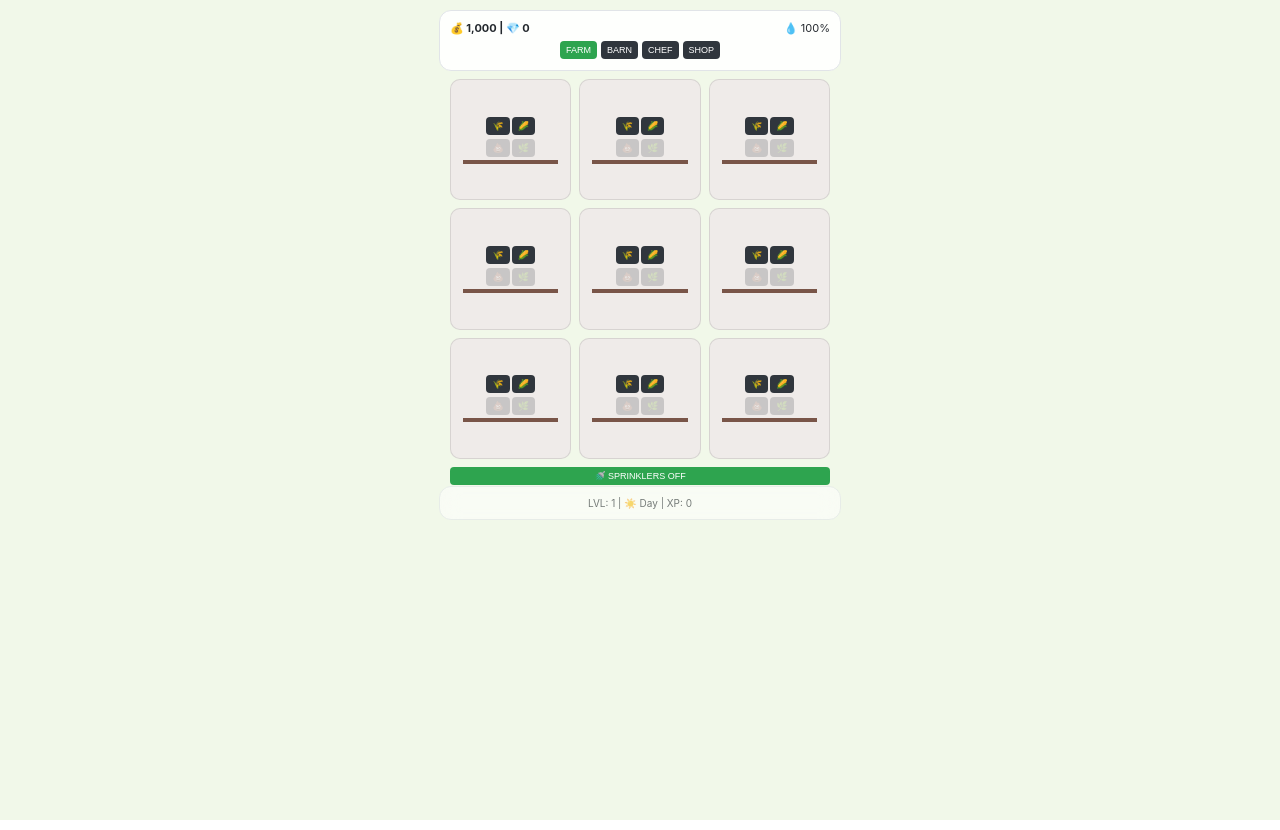
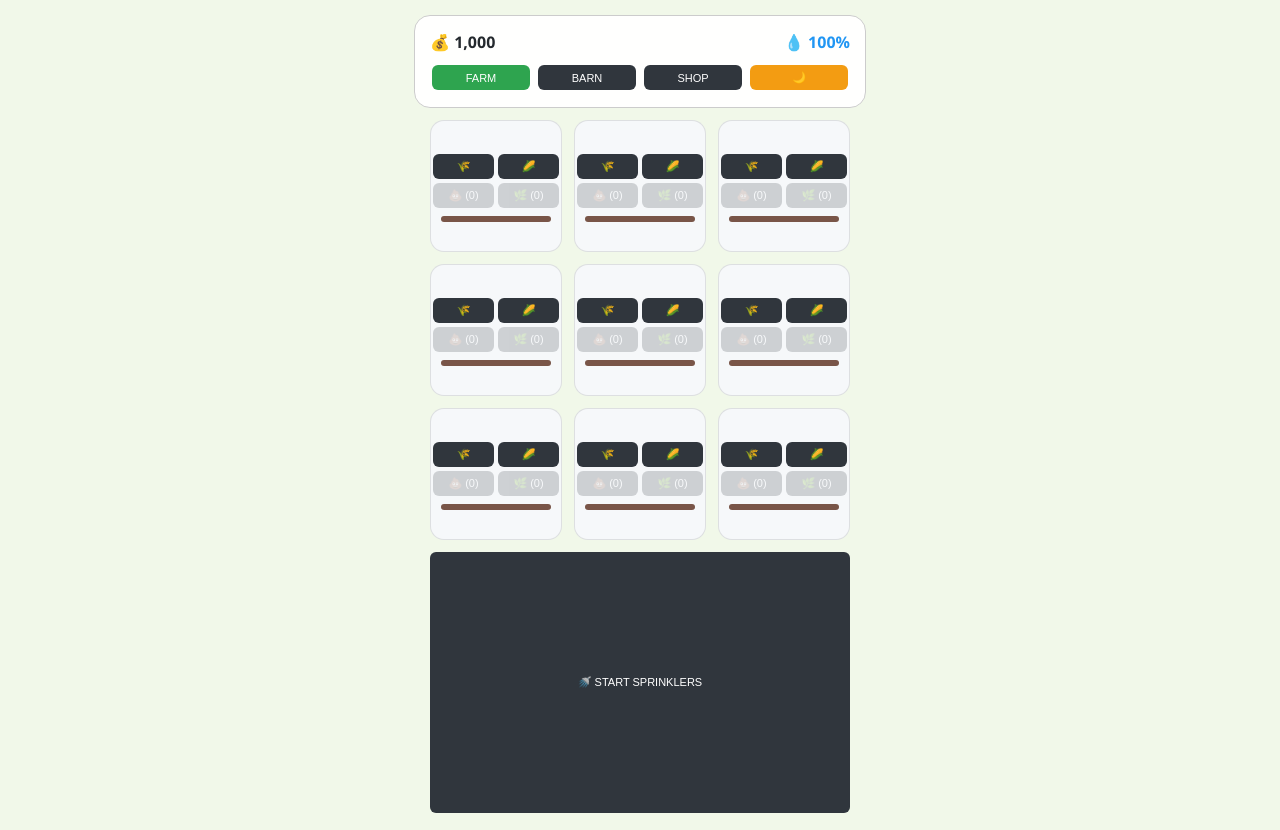
Before and after one commit to mohamedmehdigara/react-farming-game, a React (Create React App) app: page / in a window 1280 px wide. Built offline with nearby package versions, Linux system fonts and the light colour scheme.

Commit message:
edited files

```diff
--- a/src/App.js
+++ b/src/App.js
@@ -2,98 +2,77 @@ import React, { useState, useEffect } from 'react';
 import styled, { keyframes } from 'styled-components';
 
 // --- Animations ---
-const slide = keyframes` 0% { transform: translateX(100%); } 100% { transform: translateX(-100%); } `;
-const growSilo = keyframes` from { transform: scaleY(0); } to { transform: scaleY(1); } `;
+const pulse = keyframes` 0% { opacity: 1; } 50% { opacity: 0.6; } 100% { opacity: 1; } `;
+const sparkle = keyframes` 0% { filter: brightness(1); } 50% { filter: brightness(1.2) saturate(1.2); } 100% { filter: brightness(1); } `;
 
 const CROPS = {
-  WHEAT: { id: 'WHEAT', icon: '🌾', cost: 10, basePrice: 25, time: 8, drain: 10 },
-  CORN: { id: 'CORN', icon: '🌽', cost: 40, basePrice: 100, time: 15, drain: 20 },
-  CLOVER: { id: 'CLOVER', icon: '☘️', cost: 5, basePrice: 0, time: 5, drain: -40 },
-  SUNGRAIN: { id: 'SUNGRAIN', icon: '✨', cost: 0, basePrice: 1500, time: 30, drain: 50 },
-  BEAN: { id: 'BEAN', icon: '🫘', cost: 0, basePrice: 300, time: 10, drain: -60 }
-};
-
-const WEATHER = {
-  CLEAR: { id: 'CLEAR', icon: '☀️', speed: 1, color: '#f1f8e9' },
-  RAIN: { id: 'RAIN', icon: '🌧️', speed: 2, color: '#e1f5fe' },
-  NIGHT: { id: 'NIGHT', icon: '🌙', speed: 0.5, color: '#0d1117' }
+  WHEAT: { id: 'WHEAT', icon: '🌾', cost: 10, basePrice: 25, time: 8, drain: 15 },
+  CORN: { id: 'CORN', icon: '🌽', cost: 40, basePrice: 100, time: 15, drain: 25 },
+  SUNGRAIN: { id: 'SUNGRAIN', icon: '✨', cost: 0, basePrice: 1500, time: 30, drain: 50 }
 };
 
 // --- Styled Components ---
 const GameWrap = styled.div`
   display: flex; flex-direction: column; align-items: center; min-height: 100vh;
-  background: ${props => props.isNight ? '#0d1117' : props.bg};
+  background: ${props => props.isNight ? '#0d1117' : '#f1f8e9'};
   color: ${props => props.isNight ? '#c9d1d9' : '#24292e'};
-  transition: 2s; padding: 10px; font-family: 'Inter', sans-serif;
+  transition: 1.5s; padding: 15px; font-family: 'Segoe UI', Tahoma, sans-serif;
 `;
 
 const Section = styled.div`
-  background: ${props => props.dark ? 'rgba(22, 27, 34, 0.8)' : 'rgba(255, 255, 255, 0.9)'};
-  backdrop-filter: blur(10px); border: 1px solid ${props => props.dark ? '#30363d' : '#e1e4e8'};
-  border-radius: 12px; width: 100%; max-width: 380px; padding: 10px; margin-bottom: 8px;
+  background: ${props => props.dark ? 'rgba(22, 27, 34, 0.9)' : 'rgba(255, 255, 255, 0.95)'};
+  backdrop-filter: blur(12px); border: 1px solid ${props => props.dark ? '#444' : '#ccc'};
+  border-radius: 16px; width: 100%; max-width: 420px; padding: 15px; margin-bottom: 12px;
 `;
 
 const PlotGrid = styled.div`
-  display: grid; grid-template-columns: repeat(${props => props.cols || 3}, 1fr);
-  gap: 8px; width: 100%; max-width: 380px;
+  display: grid; grid-template-columns: repeat(3, 1fr);
+  gap: 12px; width: 100%; max-width: 420px;
 `;
 
 const Plot = styled.div`
-  aspect-ratio: 1/1; background: ${props => props.isSuper ? '#3e2723' : (props.isNight ? '#161b22' : '#efebe9')};
-  border: ${props => props.isSuper ? '2px solid #ffd700' : '1px solid rgba(0,0,0,0.1)'};
-  border-radius: 10px; position: relative; display: flex; flex-direction: column; align-items: center; justify-content: center; cursor: pointer;
-  filter: ${props => props.hasCrow ? 'grayscale(1) contrast(0.5)' : 'none'};
+  aspect-ratio: 1/1;
+  background: ${props => props.isSaturated ? '#3e2723' : (props.isSuper ? '#5d4037' : (props.isNight ? '#1c2128' : '#f6f8fa'))};
+  border: ${props => props.isSuper ? '3px solid #ffd700' : '1px solid rgba(0,0,0,0.1)'};
+  border-radius: 14px; position: relative; display: flex; flex-direction: column;
+  align-items: center; justify-content: center; cursor: pointer;
+  animation: ${props => props.isSuper ? sparkle : 'none'} 3s infinite;
+  transition: transform 0.2s;
+  &:active { transform: scale(0.95); }
 `;
 
 const Meter = styled.div`
-  width: 80%; height: 4px; background: rgba(0,0,0,0.1); border-radius: 4px; margin-top: 2px;
-  & > div { height: 100%; background: ${props => props.color || '#4caf50'}; width: ${props => props.val || 0}%; transition: 0.3s; }
+  width: 85%; height: 6px; background: rgba(0,0,0,0.1); border-radius: 10px; margin-top: 4px; overflow: hidden;
+  & > div { height: 100%; background: ${props => props.color || '#4caf50'}; width: ${props => props.val || 0}%; transition: 0.4s; }
 `;
 
-const MiniBtn = styled.button`
-  background: ${props => props.active ? '#2ea44f' : '#30363d'}; color: white;
-  border: none; padding: 4px 6px; border-radius: 4px; font-size: 9px; cursor: pointer; margin: 1px;
-  &:disabled { opacity: 0.2; cursor: default; }
+const ActionBtn = styled.button`
+  background: ${props => props.active ? '#2ea44f' : (props.color || '#30363d')}; color: white;
+  border: none; padding: 6px; border-radius: 6px; font-size: 11px; cursor: pointer; margin: 2px;
+  flex: 1; display: flex; align-items: center; justify-content: center;
+  &:disabled { opacity: 0.2; cursor: not-allowed; }
 `;
 
-const SiloPillar = styled.div`
-  flex: 1; background: ${props => props.color}; border-radius: 4px 4px 0 0; position: relative;
-  height: ${props => props.height}%; transition: 0.5s;
-  &::after { content: '${props => props.icon}'; position: absolute; top: -16px; left: 50%; transform: translateX(-50%); font-size: 9px; }
+const ShopItem = styled.div`
+  display: flex; justify-content: space-between; align-items: center;
+  padding: 10px; border-bottom: 1px solid rgba(0,0,0,0.1);
+  &:last-child { border: none; }
 `;
 
 export default function App() {
-  // --- States ---
   const [money, setMoney] = useState(() => Number(JSON.parse(localStorage.getItem('zf_money'))) || 1000);
-  const [diamonds, setDiamonds] = useState(() => Number(JSON.parse(localStorage.getItem('zf_diamonds'))) || 0);
-  const [inv, setInv] = useState(() => JSON.parse(localStorage.getItem('zf_inv')) || { WHEAT: 0, CORN: 0, SUNGRAIN: 0, BEAN: 0, MEAL: 0, COMPOST: 0, KELP: 0, FISH: 0 });
-  const [staff, setStaff] = useState(() => JSON.parse(localStorage.getItem('zf_staff')) || { harvester: false, onMission: false, missionTime: 0, buffTime: 0 });
-  const [stats, setStats] = useState(() => JSON.parse(localStorage.getItem('zf_stats')) || { xp: 0, level: 1, mastery: { WHEAT: 1, CORN: 1 } });
-  const [plots, setPlots] = useState(() => JSON.parse(localStorage.getItem('zf_plots')) || Array(9).fill({ type: null, progress: 0, soil: 100, isSuper: false, hasCrow: false }));
-  const [almanac, setAlmanac] = useState(() => JSON.parse(localStorage.getItem('zf_almanac')) || { botanist: false, alchemist: false, scarecrow: false });
-  const [animals, setAnimals] = useState(() => JSON.parse(localStorage.getItem('zf_animals')) || { chickens: 0, cows: 0 });
-  const [tech, setTech] = useState({ beehive: false, greenhouse: false, sprinkler: false });
-  const [market, setMarket] = useState({ WHEAT: 25, CORN: 100, trend: 'stable' });
+  const [inv, setInv] = useState(() => JSON.parse(localStorage.getItem('zf_inv')) || { WHEAT: 0, CORN: 0, SUNGRAIN: 0, COMPOST: 0, KELP: 0 });
+  const [plots, setPlots] = useState(() => JSON.parse(localStorage.getItem('zf_plots')) || Array(9).fill({ type: null, progress: 0, soil: 100, isSuper: false, isSaturated: false }));
+  const [tech, setTech] = useState({ sprinkler: false, greenhouse: false });
+  const [staff, setStaff] = useState({ harvester: false });
+  const [water, setWater] = useState(100);
+  const [uiState, setUiState] = useState('farm');
   const [isNight, setIsNight] = useState(false);
-  const [water, setWater] = useState(100);
-  const [maxWater, setMaxWater] = useState(100);
-  const [uiState, setUiState] = useState('farm');
-  const [weather, setWeather] = useState(WEATHER.CLEAR);
 
-  // --- Scoped Functions ---
-  const handleHarvestLogic = (i, p) => {
+  // --- Logic Helpers ---
+  const handleHarvest = (i, p) => {
     setInv(v => ({ ...v, [p.type.id]: (v[p.type.id] || 0) + 1 }));
-    setStats(s => ({ ...s, xp: (s.xp || 0) + 10 }));
-    if (Math.random() < (almanac.alchemist ? 0.2 : 0.1)) setInv(v => ({ ...v, SUNGRAIN: (v.SUNGRAIN || 0) + 1 }));
-  };
-
-  const manualAction = (i) => {
-    const p = plots[i];
-    if (p.hasCrow) return setPlots(ps => ps.map((x, idx) => idx === i ? { ...x, hasCrow: false } : x));
-    if (p?.progress >= 100) {
-      handleHarvestLogic(i, p);
-      setPlots(ps => ps.map((x, idx) => idx === i ? { ...x, type: null, progress: 0, isSuper: false, soil: Math.max(0, p.soil - p.type.drain) } : x));
-    }
+    setPlots(ps => ps.map((x, idx) => idx === i ? { ...x, type: null, progress: 0, isSuper: false, soil: Math.max(0, p.soil - p.type.drain) } : x));
   };
 
   const renewSoil = (i, type) => {
@@ -103,114 +82,116 @@ export default function App() {
     }
   };
 
-  const plantCrop = (i, cropKey) => {
-    const crop = CROPS[cropKey];
-    if (money >= crop.cost) {
-      setMoney(m => m - crop.cost);
-      setPlots(ps => ps.map((x, idx) => idx === i ? { ...x, type: crop, progress: 0 } : x));
+  const buySupply = (type, cost) => {
+    if (money >= cost) {
+      setMoney(m => m - cost);
+      setInv(v => ({ ...v, [type]: (v[type] || 0) + 1 }));
     }
   };
 
-  // --- Persistence & Engine ---
+  // --- Game Loop ---
   useEffect(() => {
     const ticker = setInterval(() => {
-      let drain = (tech.sprinkler ? 0.2 : 0) + (tech.greenhouse ? 0.3 : 0);
-      setWater(w => Math.max(0, Math.min(maxWater, w + 0.15 - drain)));
+      setWater(w => Math.max(0, Math.min(100, w + 0.2 - (tech.sprinkler ? 0.4 : 0))));
 
       setPlots(current => current.map((p, i) => {
         let currentSoil = p.soil || 0;
-        if (tech.sprinkler && water > 0) currentSoil = Math.min(100, currentSoil + 1.5);
-        if (!p.type) return { ...p, soil: Math.min(100, currentSoil + (animals.chickens * 0.1)) };
-        if (p.hasCrow) return p;
+        const sprinklerActive = tech.sprinkler && water > 0;
+        if (sprinklerActive) currentSoil = Math.min(100, currentSoil + 2.5);
 
-        const timeMod = (isNight && !(tech.greenhouse && i < 4)) ? 0.5 : (weather.speed || 1);
-        let mult = timeMod * (currentSoil / 100) * (almanac.botanist ? 1.2 : 1) * (p.isSuper ? 3 : 1);
-        const nextProgress = Math.min(p.progress + (100 / p.type.time) * mult, 100);
+        if (!p.type) return { ...p, soil: currentSoil, isSaturated: sprinklerActive };
 
-        if (nextProgress >= 100 && staff.harvester && !staff.onMission) {
-          handleHarvestLogic(i, p);
-          return { ...p, type: null, progress: 0, isSuper: false };
+        const isGH = tech.greenhouse && i < 4;
+        const timeMod = (isNight && !isGH) ? 0.5 : 1;
+        const growth = (100 / p.type.time) * timeMod * (currentSoil / 100) * (p.isSuper ? 3 : 1);
+        const nextProgress = Math.min(p.progress + growth, 100);
+
+        if (nextProgress >= 100 && staff.harvester) {
+          setInv(v => ({ ...v, [p.type.id]: (v[p.type.id] || 0) + 1 }));
+          return { ...p, type: null, progress: 0, isSuper: false, soil: Math.max(0, currentSoil - p.type.drain) };
         }
-        return { ...p, progress: nextProgress, soil: currentSoil };
+
+        return { ...p, progress: nextProgress, soil: currentSoil, isSaturated: sprinklerActive };
       }));
     }, 1000);
     return () => clearInterval(ticker);
-  }, [isNight, tech, water, plots, weather, staff, almanac, animals, maxWater]);
+  }, [isNight, tech, water, staff.harvester]);
 
-  // --- Render ---
   return (
-    <GameWrap bg={weather.color} isNight={isNight}>
+    <GameWrap isNight={isNight}>
       <Section dark={isNight}>
-        <div style={{ display: 'flex', justifyContent: 'space-between', fontSize: '11px' }}>
-          <b>💰 {money.toLocaleString()} | 💎 {diamonds}</b>
-          <span>💧 {Math.floor((water/maxWater)*100)}%</span>
+        <div style={{ display: 'flex', justifyContent: 'space-between', marginBottom: '10px' }}>
+          <b>💰 {money.toLocaleString()}</b>
+          <b style={{ color: water < 20 ? '#ff4444' : '#2196f3' }}>💧 {Math.floor(water)}%</b>
         </div>
-        <div style={{ display: 'flex', flexWrap: 'wrap', gap: '2px', marginTop: '5px', justifyContent:'center' }}>
-          {['farm', 'barn', 'chef', 'shop'].map(m => (
-            <MiniBtn key={m} active={uiState === m} onClick={() => setUiState(m)}>{m.toUpperCase()}</MiniBtn>
+        <div style={{ display: 'flex', gap: '4px' }}>
+          {['farm', 'barn', 'shop'].map(m => (
+            <ActionBtn key={m} active={uiState === m} onClick={() => setUiState(m)}>{m.toUpperCase()}</ActionBtn>
           ))}
+          <ActionBtn color="#f39c12" onClick={() => setIsNight(!isNight)}>{isNight ? '☀️' : '🌙'}</ActionBtn>
         </div>
       </Section>
 
       {uiState === 'farm' && (
         <>
-          <PlotGrid cols={3}>
+          <PlotGrid>
             {plots.map((p, i) => (
-              <Plot key={i} isNight={isNight} isSuper={p.isSuper} hasCrow={p.hasCrow} onClick={() => manualAction(i)}>
-                {p.hasCrow ? '🐦' : p.type ? (
+              <Plot key={i} isNight={isNight} isSuper={p.isSuper} isSaturated={p.isSaturated} onClick={() => p.progress >= 100 && handleHarvest(i, p)}>
+                {p.type ? (
                   <>
-                    <span style={{ fontSize: '1.4rem' }}>{p.progress >= 100 ? p.type.icon : '🌱'}</span>
+                    <span style={{ fontSize: '2.2rem' }}>{p.progress >= 100 ? p.type.icon : '🌱'}</span>
                     <Meter color="#4caf50" val={p.progress}><div /></Meter>
                   </>
                 ) : (
-                  /* THE RENEWER IS NOW MAPPED TO EVERY SQUARE */
-                  <div style={{ display: 'flex', flexDirection: 'column', alignItems: 'center' }}>
+                  <div style={{ width: '100%', padding: '2px' }}>
                     <div style={{ display: 'flex' }}>
-                      <MiniBtn onClick={(e) => { e.stopPropagation(); plantCrop(i, 'WHEAT'); }}>🌾</MiniBtn>
-                      <MiniBtn onClick={(e) => { e.stopPropagation(); plantCrop(i, 'CORN'); }}>🌽</MiniBtn>
+                      <ActionBtn onClick={(e) => { e.stopPropagation(); if(money>=10){setMoney(m=>m-10); setPlots(ps=>ps.map((x,idx)=>idx===i?{...x, type:CROPS.WHEAT, progress:0}:x))} }}>🌾</ActionBtn>
+                      <ActionBtn onClick={(e) => { e.stopPropagation(); if(money>=40){setMoney(m=>m-40); setPlots(ps=>ps.map((x,idx)=>idx===i?{...x, type:CROPS.CORN, progress:0}:x))} }}>🌽</ActionBtn>
                     </div>
-                    <div style={{ display: 'flex', marginTop: '2px' }}>
-                      <MiniBtn disabled={inv.COMPOST === 0} onClick={(e) => { e.stopPropagation(); renewSoil(i, 'COMPOST'); }}>💩</MiniBtn>
-                      <MiniBtn disabled={inv.KELP === 0} onClick={(e) => { e.stopPropagation(); renewSoil(i, 'KELP'); }}>🌿</MiniBtn>
+                    <div style={{ display: 'flex' }}>
+                      <ActionBtn disabled={inv.COMPOST <= 0} onClick={(e) => { e.stopPropagation(); renewSoil(i, 'COMPOST'); }}>💩 ({inv.COMPOST})</ActionBtn>
+                      <ActionBtn disabled={inv.KELP <= 0} onClick={(e) => { e.stopPropagation(); renewSoil(i, 'KELP'); }}>🌿 ({inv.KELP})</ActionBtn>
                     </div>
                   </div>
                 )}
                 <Meter color="#795548" val={p.soil}><div /></Meter>
-                {tech.greenhouse && i < 4 && <div style={{position:'absolute', top:2, right:2, fontSize:'8px'}}>🏠</div>}
               </Plot>
             ))}
           </PlotGrid>
-          <MiniBtn active style={{width:'100%', maxWidth:'380px', marginTop:'8px'}} onClick={()=>setTech(t=>({...t, sprinkler:!t.sprinkler}))}>
-            {tech.sprinkler ? '🚿 SPRINKLERS ON' : '🚿 SPRINKLERS OFF'}
-          </MiniBtn>
+          <ActionBtn active={tech.sprinkler} style={{ width: '100%', maxWidth: '420px', marginTop: '12px', padding: '12px' }} onClick={() => setTech(t => ({...t, sprinkler: !t.sprinkler}))}>
+            {tech.sprinkler ? '🚿 SPRINKLERS ACTIVE' : '🚿 START SPRINKLERS'}
+          </ActionBtn>
         </>
       )}
 
       {uiState === 'barn' && (
         <Section dark={isNight}>
-          <h4>📦 Storage Silo</h4>
-          <div style={{display:'flex', height:'50px', gap:'4px', alignItems:'flex-end', background:'rgba(0,0,0,0.05)', padding:'5px', borderRadius:'8px'}}>
-            <SiloPillar color="#ffd54f" icon="🌾" height={Math.min(100, inv.WHEAT * 2)} />
-            <SiloPillar color="#ffb74d" icon="🌽" height={Math.min(100, inv.CORN * 2)} />
-          </div>
-          <MiniBtn active style={{width:'100%', marginTop:'8px'}} onClick={() => {
-            setMoney(m => m + (inv.WHEAT * market.WHEAT));
-            setInv(v => ({ ...v, WHEAT: 0 }));
-          }}>SELL WHEAT</MiniBtn>
+          <h3>Barn Storage</h3>
+          <p>🌾 Wheat: {inv.WHEAT} | 🌽 Corn: {inv.CORN}</p>
+          <ActionBtn color="#2ea44f" style={{ width: '100%' }} onClick={() => {
+            setMoney(m => m + (inv.WHEAT * 25) + (inv.CORN * 100));
+            setInv(v => ({ ...v, WHEAT: 0, CORN: 0 }));
+          }}>SELL ALL HARVEST</ActionBtn>
         </Section>
       )}
 
-      {uiState === 'chef' && (
+      {uiState === 'shop' && (
         <Section dark={isNight}>
-          <h4>🔬 Alchemy</h4>
-          <MiniBtn onClick={() => setInv(v => ({ ...v, WHEAT: v.WHEAT - 10, COMPOST: v.COMPOST + 1 }))} disabled={inv.WHEAT < 10}>Craft Compost (10🌾)</MiniBtn>
-          <MiniBtn onClick={() => setStaff(s => ({ ...s, onMission: true, missionTime: 30 }))} disabled={!staff.harvester || staff.onMission}>Robot Mission (30s)</MiniBtn>
+          <h3>Estate Supplies</h3>
+          <ShopItem>
+            <span>💩 Compost (Instant 100% Soil)</span>
+            <ActionBtn onClick={() => buySupply('COMPOST', 150)}>Buy: 150g</ActionBtn>
+          </ShopItem>
+          <ShopItem>
+            <span>🌿 Kelp (Super Growth Soil)</span>
+            <ActionBtn onClick={() => buySupply('KELP', 500)}>Buy: 500g</ActionBtn>
+          </ShopItem>
+          <h3>Automation</h3>
+          <ActionBtn disabled={staff.harvester || money < 2000} onClick={() => { setMoney(m => m - 2000); setStaff({ harvester: true }); }}>
+            🤖 Buy Auto-Harvester (2,000g)
+          </ActionBtn>
         </Section>
       )}
-
-      <Section dark={isNight} style={{ fontSize: '10px', textAlign: 'center', opacity: 0.6 }}>
-        LVL: {stats.level} | {isNight ? "🌙 Night" : "☀️ Day"} | XP: {stats.xp}
-      </Section>
     </GameWrap>
   );
 }
```
